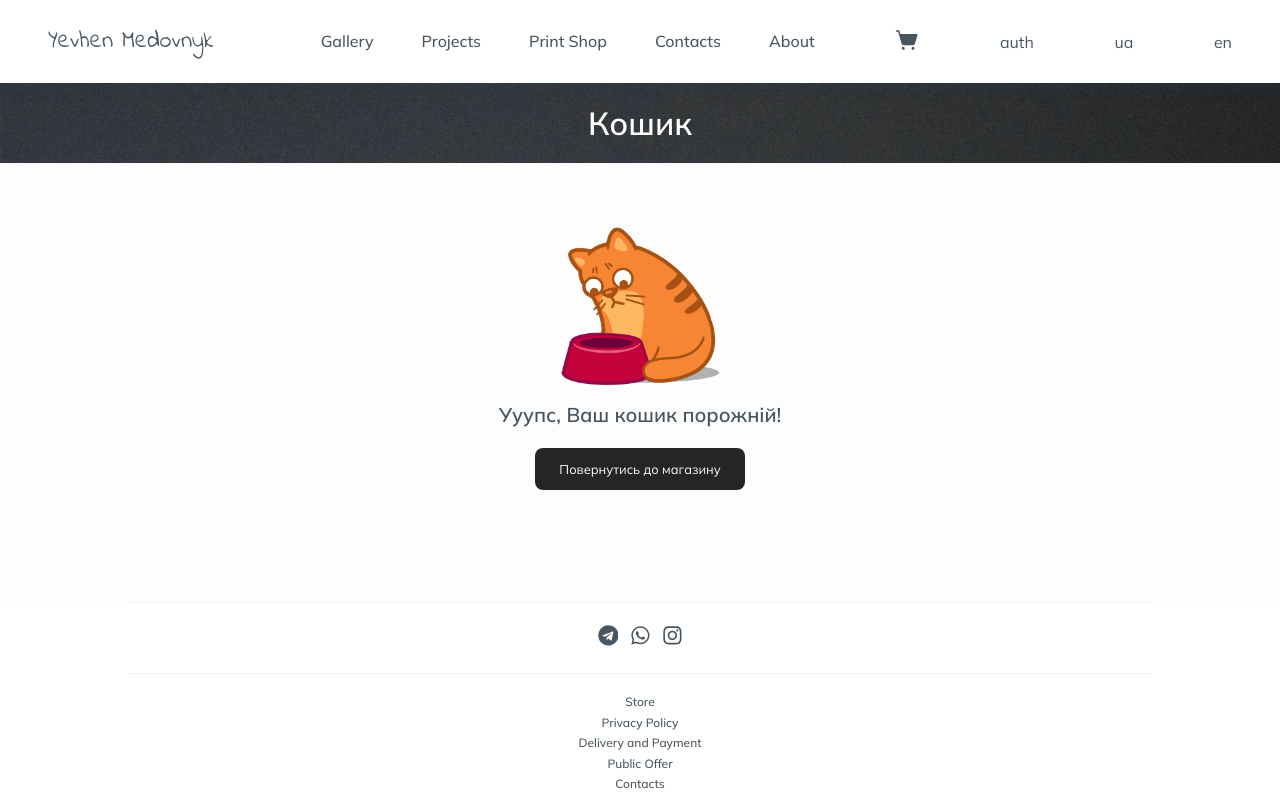
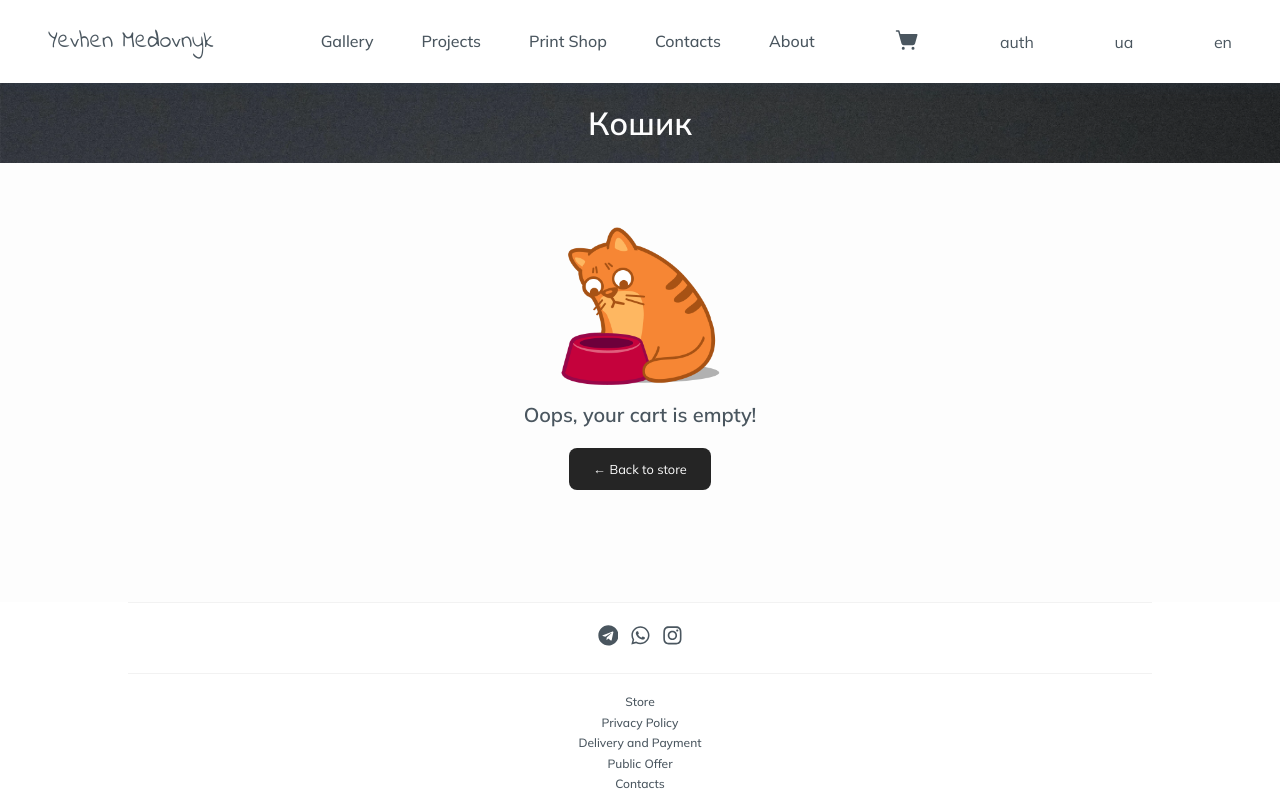
Before and after one commit to yevhenMedovnyk/yevhen_medovnyk_next_js, a Next.js app: page /en/cart in a window 1280 px wide. Shown: the top 800 px of the page. Built offline with nearby package versions, Linux system fonts and the light colour scheme.

Commit message:
feat: add i18n messages for cart-page

```diff
--- a/src/app/[locale]/cart/page.tsx
+++ b/src/app/[locale]/cart/page.tsx
@@ -9,12 +9,17 @@ import Cookies from 'js-cookie';
 import Link from 'next/link';
 import { useFetchClient } from '@/hooks/useFetchClient';
 import { useCartStore } from '@/stores/useCartStore';
+import { showErrorToast } from '@/components/UI/showErrorToast';
+import { useTranslations } from 'next-intl';
 
 const Cart = () => {
 	const fetchClient = useFetchClient();
 
 	const total = useCartTotal();
 	const itemsCount = useCartItemCount();
+
+	const t = useTranslations();
+
 
 	const {
 		items: cartItems,
@@ -48,6 +53,7 @@ const Cart = () => {
 			}
 		} catch (error: any) {
 			console.error('Помилка при створенні замовлення:', error);
+			showErrorToast(t('Cart.errorMessage'));
 		}
 	};
 
@@ -64,9 +70,9 @@ const Cart = () => {
 						src={'/cart/hungry_cat_icon.png'}
 						alt="hungry_cat_icon"
 					/>
-					<h1 className={s.emptyCartTitle}>Ууупс, Ваш кошик порожній!</h1>
+					<h1 className={s.emptyCartTitle}>{t('Cart.emptyCart')}</h1>
 					<Link className={s.emptyCartLink} href="/store">
-						Повернутись до магазину
+						{t('Cart.backToStore')}
 					</Link>
 				</div>
 			) : (
@@ -81,10 +87,10 @@ const Cart = () => {
 						/>
 					))}
 					<div className={s.total}>
-						<span>Загальна сума:</span>
-						{total} грн
+						<span>{t('Cart.totalPrice')}:</span>
+						{total} {t('Currency.uah')}
 					</div>
-					<Button name="Оформити замовлення" onClick={() => onClickBuy()} class_name="cart" />
+					<Button name={t('Cart.checkout')} onClick={() => onClickBuy()} class_name="cart" />
 				</>
 			)}
 		</div>
--- a/src/messages/en.json
+++ b/src/messages/en.json
@@ -103,6 +103,13 @@
 		"goToCart": "→ Go to cart",
 		"framing": "Framing"
 	},
+	"Cart": {
+		"totalPrice": "Total price",
+		"checkout": "Checkout",
+		"emptyCart": "Oops, your cart is empty!",
+		"backToStore": "←  Back to store",
+		"errorMessage": "Something went wrong, please try again"
+	},
 	"Currency": {
 		"uah": "uah"
 	}
--- a/src/messages/ua.json
+++ b/src/messages/ua.json
@@ -103,6 +103,13 @@
 		"goToCart": "→ Перейти до кошика",
 		"framing": "Оформлення"
 	},
+	"Cart": {
+		"totalPrice": "Загальна ціна",
+		"checkout": "Оформити замовлення",
+		"emptyCart": "Ууупс, Ваш кошик порожній!",
+		"backToStore": "← Повернутися до магазину",
+		"errorMessage": "Щось пішло не так, спробуєте ще раз"
+	},
 	"Currency": {
 		"uah": "грн"
 	}
```
